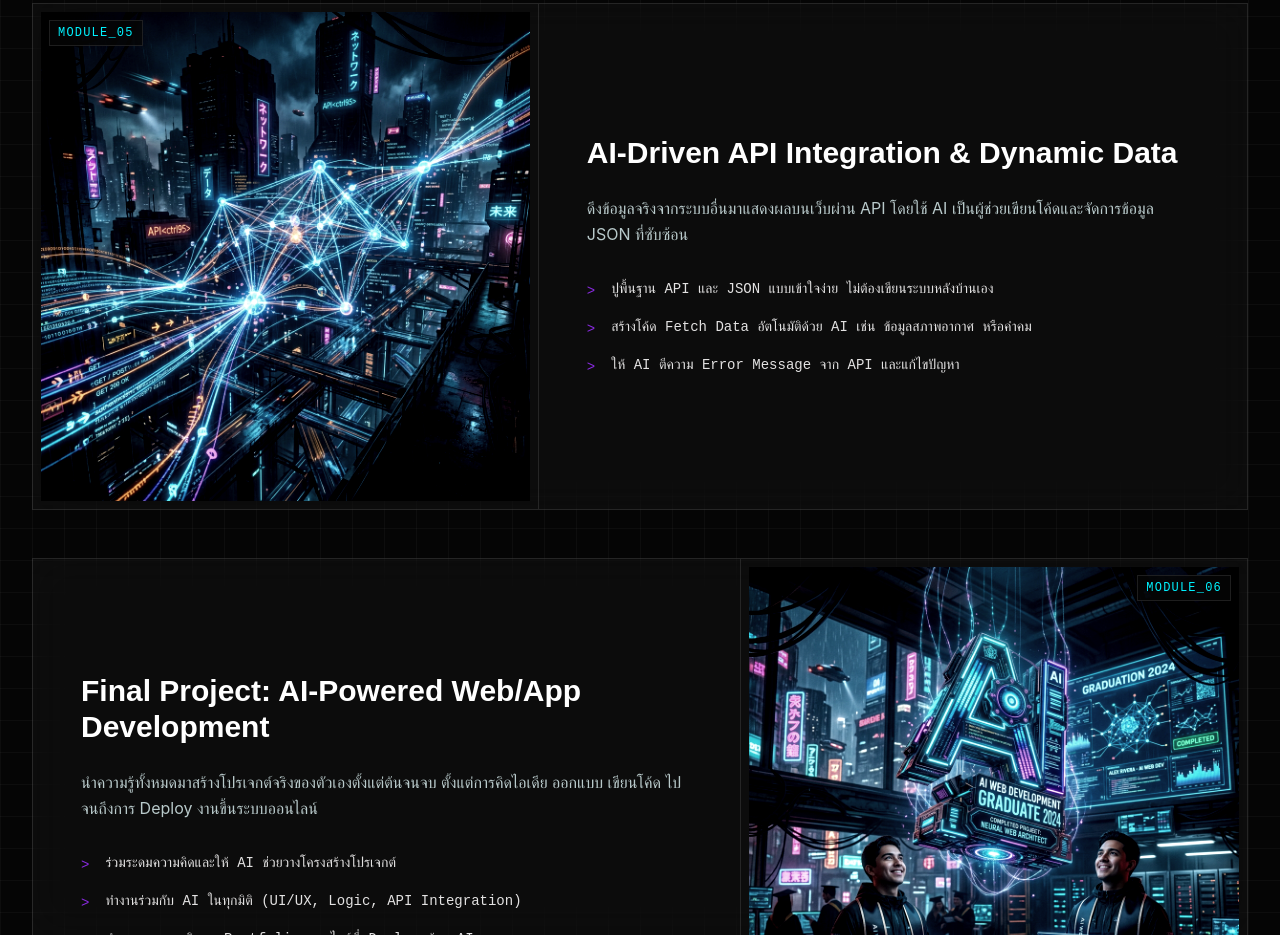
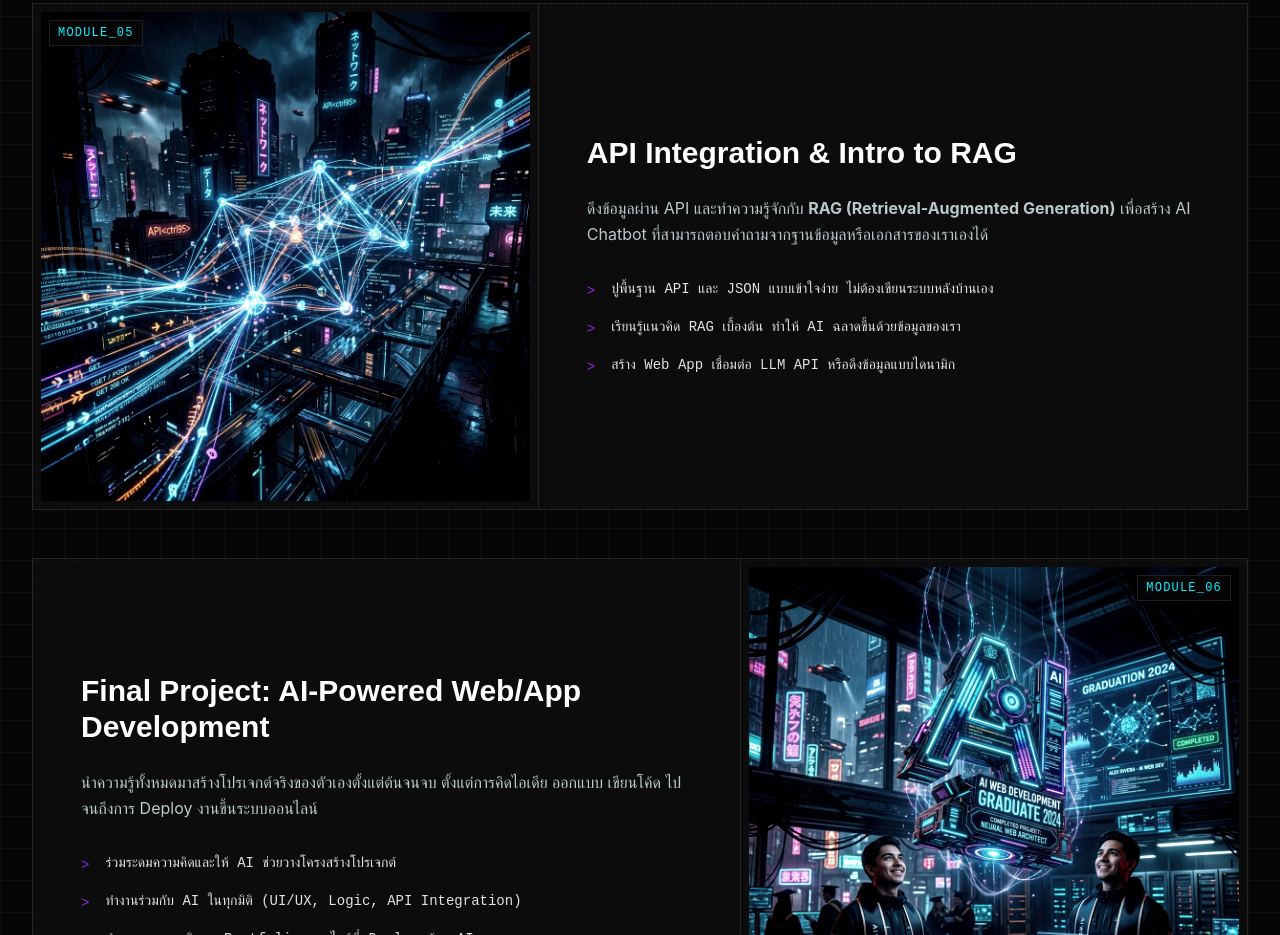
Before and after one commit to purivaro/AI-First-Web-Development-Course, a React (Vite) app in the folder website/: page / in a window 1280 px wide. Shown: the part 3440-4375 px from the top of the page. Built offline with nearby package versions, Linux system fonts and the light colour scheme.

Commit message:
feat: add RAG concepts to Session 5

```diff
--- a/website/src/App.jsx
+++ b/website/src/App.jsx
@@ -262,9 +262,9 @@ function App() {
                 />
               </div>
               <div className="md:col-span-7 p-8 md:p-12 flex flex-col justify-center">
-                <h3 className="font-display text-3xl font-bold text-white mb-6">AI-Driven API Integration & Dynamic Data</h3>
+                <h3 className="font-display text-3xl font-bold text-white mb-6">API Integration & Intro to RAG</h3>
                 <p className="text-[#b9cacb] mb-8 leading-relaxed font-body">
-                  ดึงข้อมูลจริงจากระบบอื่นมาแสดงผลบนเว็บผ่าน API โดยใช้ AI เป็นผู้ช่วยเขียนโค้ดและจัดการข้อมูล JSON ที่ซับซ้อน
+                  ดึงข้อมูลผ่าน API และทำความรู้จักกับ <strong>RAG (Retrieval-Augmented Generation)</strong> เพื่อสร้าง AI Chatbot ที่สามารถตอบคำถามจากฐานข้อมูลหรือเอกสารของเราเองได้
                 </p>
                 <div className="space-y-4 font-mono text-sm">
                   <div className="flex items-start gap-4">
@@ -273,11 +273,11 @@ function App() {
                   </div>
                   <div className="flex items-start gap-4">
                     <span className="text-secondary-purple mt-0.5">{'>'}</span>
-                    <p className="text-[#e3e2e2]">สร้างโค้ด Fetch Data อัตโนมัติด้วย AI เช่น ข้อมูลสภาพอากาศ หรือคำคม</p>
+                    <p className="text-[#e3e2e2]">เรียนรู้แนวคิด RAG เบื้องต้น ทำให้ AI ฉลาดขึ้นด้วยข้อมูลของเรา</p>
                   </div>
                   <div className="flex items-start gap-4">
                     <span className="text-secondary-purple mt-0.5">{'>'}</span>
-                    <p className="text-[#e3e2e2]">ให้ AI ตีความ Error Message จาก API และแก้ไขปัญหา</p>
+                    <p className="text-[#e3e2e2]">สร้าง Web App เชื่อมต่อ LLM API หรือดึงข้อมูลแบบไดนามิก</p>
                   </div>
                 </div>
               </div>
```
Also changed, not shown: 3 other files (tests, documents, lock files or other folders).
